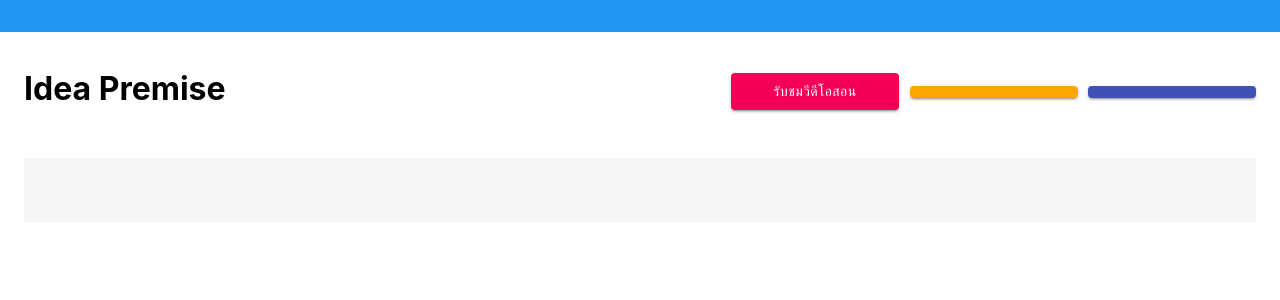
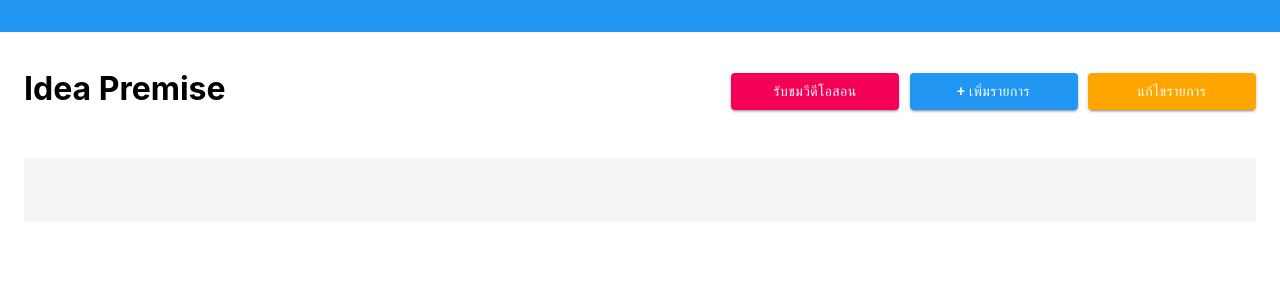
Before and after one commit to herorshi/story-bow-UI, a React (Create React App) app: page /PremiseTool/IdeaPremise in a window 1280 px wide. Shown: the top 300 px of the page. Built offline with nearby package versions, Linux system fonts and the light colour scheme.

Commit message:
change color button

```diff
--- a/src/App.js
+++ b/src/App.js
@@ -15,15 +15,14 @@ const theme = createMuiTheme({
   palette: {
     primary: {
       // Purple and green play nicely together.
-      main: '#2196f3',
+      main: "#2196f3",
     },
-
   },
 });
 function App() {
   return (
     <Router>
-      <ThemeProvider>
+      <ThemeProvider theme={theme}>
         <div className="Cardheader"> </div>
         <div className="container" style={{ height: "45em" }}>
           <Switch>
--- a/src/component/page/IdeaPremisePage.js
+++ b/src/component/page/IdeaPremisePage.js
@@ -9,15 +9,17 @@ export default function IdeaPremisePage(props) {
     <>
       <PageHeader
         data={pageDetail.IdeaPremise}
-        fn2={() => {
-          alert("click");
-        }}
-        fn2txt=""
-        fn3
-        fn3txt
         showvdo={() => {
           alert("showvdo");
         }}
+        fn2={() => {
+          alert("+ เพิ่มรายการ");
+        }}
+        fn2txt="+ เพิ่มรายการ"
+        fn3={() => {
+          alert("แก้ไขรายการ");
+        }}
+        fn3txt="แก้ไขรายการ"
       >
         <Board></Board>
       </PageHeader>
--- a/src/component/page/PageHeader.js
+++ b/src/component/page/PageHeader.js
@@ -34,7 +34,7 @@ export default function PageHeader(props) {
           {props.fn2 && (
             <StyledButton
               variant="contained"
-              style={{ background: "#FFA500" }}
+              color="primary"
               onClick={() => {
                 props.fn2();
               }}
@@ -45,7 +45,7 @@ export default function PageHeader(props) {
           {props.fn3 && (
             <StyledButton
               variant="contained"
-              color="primary"
+              style={{ background: "#FFA500" }}
               onClick={() => {
                 props.fn3();
               }}
@@ -55,7 +55,7 @@ export default function PageHeader(props) {
           )}
         </h1>
       </div>
-      <p className="subtxt padL1">{props.data.detail}</p>
+      {props.data.detail&&<p className="subtxt padL1">{props.data.detail}</p>}
       {props.children}
     </Container>
   );
```
